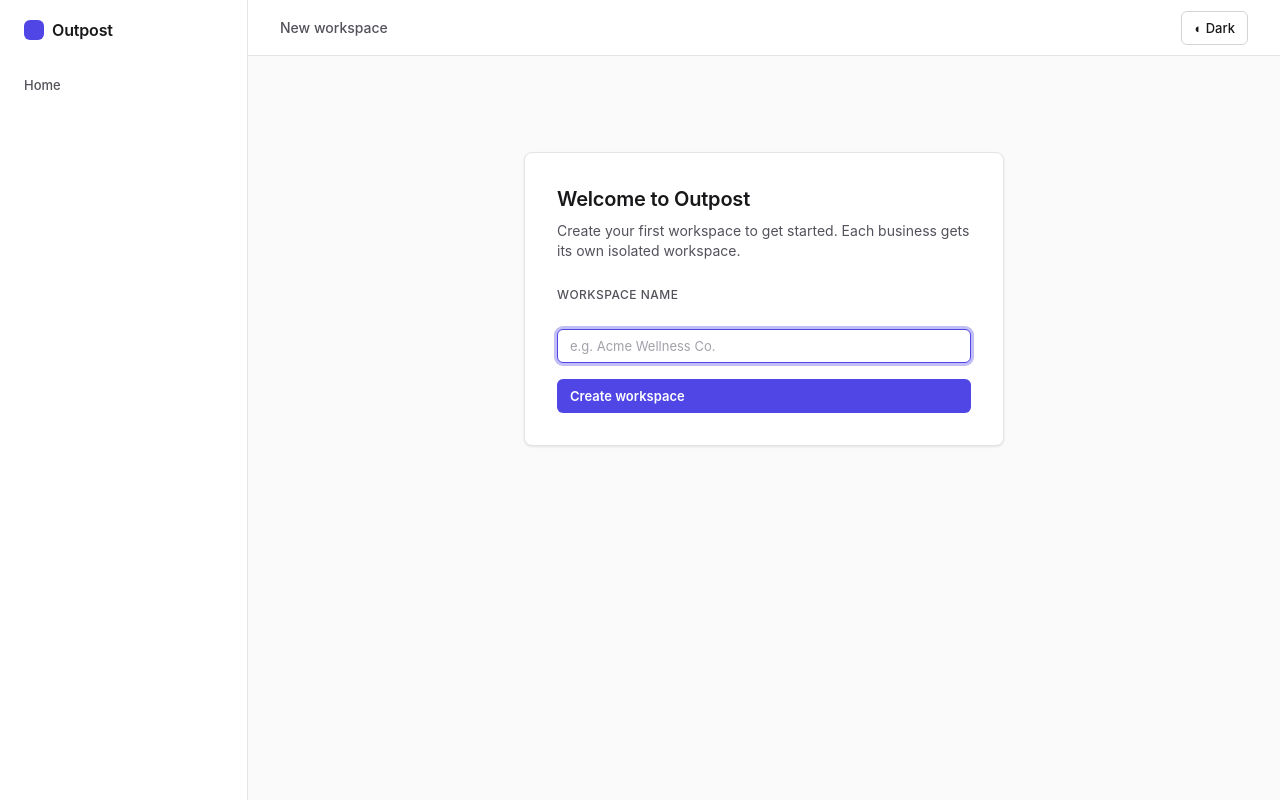
After one commit to shantanu9841/Outpost, a FastAPI app: template app/templates/workspaces_new.html in a window 1280 px wide. The commit adds this page. Run offline with FastAPI, Linux system fonts and the light colour scheme; the template is opened without the code that fills it, so the values that code supplies are empty.

Commit message:
Slice 1: workspaces and BYO-key settings
Add workspace and workspace_setting tables. Every db.py function takes
workspace_id as a required parameter and filters by it, so tenant isolation
is enforced at every call site rather than by middleware. The active
workspace is tracked in a cookie and resolved per-request; the side rail
gets a workspace switcher and a Settings nav item.

Settings page lets the owner paste and save youtube/apify/apollo/llm keys
per workspace; saved keys display masked and can be removed. Verified two
workspaces with different keys stay fully isolated, both through the UI and
by querying workspace_setting directly.

Adds python-multipart (required by FastAPI to parse HTML form posts).

Co-Authored-By: Claude Opus 4.8 <noreply@anthropic.com>

```diff
--- a/app/main.py
+++ b/app/main.py
@@ -1,25 +1,28 @@
 """Outpost FastAPI application.
 
-Slice 0: a runnable app with SQLite connected, a health route, and a styled
-empty shell honoring the design.md tokens with a light/dark theme toggle.
+Slice 1: workspaces (create, switch) and per-workspace BYO-key settings.
+The active workspace is tracked in a cookie; every data-touching route
+depends on get_current_workspace to scope its queries.
 """
 
+import sqlite3
 from contextlib import asynccontextmanager
 from pathlib import Path
 
-from fastapi import FastAPI, Request
-from fastapi.responses import HTMLResponse
+from fastapi import Cookie, Depends, FastAPI, Form, Request
+from fastapi.responses import HTMLResponse, RedirectResponse
 from fastapi.staticfiles import StaticFiles
 from fastapi.templating import Jinja2Templates
 
 from app import db
 
 BASE_DIR = Path(__file__).resolve().parent
+WORKSPACE_COOKIE = "workspace_id"
 
 
 @asynccontextmanager
 async def lifespan(app: FastAPI):
-    # Create/connect the database on startup so a fresh checkout just works.
+    # Create tables on startup so a fresh checkout just works.
     db.init()
     yield
 
@@ -30,6 +33,31 @@ app.mount("/static", StaticFiles(directory=BASE_DIR / "static"), name="static")
 templates = Jinja2Templates(directory=BASE_DIR / "templates")
 
 
+def get_current_workspace(
+    workspace_id: str | None = Cookie(default=None),
+) -> sqlite3.Row | None:
+    """Resolve the active workspace from the cookie.
+
+    Returns None if there are no workspaces yet, or if the cookie is
+    missing/invalid — callers redirect to workspace creation in that case.
+    Falls back to the most recently created workspace when the cookie is
+    absent or stale, so a fresh browser still lands somewhere sensible.
+    """
+    workspaces = db.list_workspaces()
+    if not workspaces:
+        return None
+
+    if workspace_id is not None:
+        try:
+            match = db.get_workspace(int(workspace_id))
+        except ValueError:
+            match = None
+        if match is not None:
+            return match
+
+    return workspaces[0]
+
+
 @app.get("/health")
 def health() -> dict[str, str]:
     """Liveness check."""
@@ -37,6 +65,102 @@ def health() -> dict[str, str]:
 
 
 @app.get("/", response_class=HTMLResponse)
-def index(request: Request) -> HTMLResponse:
-    """The styled empty shell."""
-    return templates.TemplateResponse(request, "index.html")
+def index(
+    request: Request,
+    workspace=Depends(get_current_workspace),
+) -> HTMLResponse:
+    if workspace is None:
+        return RedirectResponse("/workspaces/new", status_code=303)
+    return templates.TemplateResponse(
+        request,
+        "index.html",
+        {"workspace": workspace, "workspaces": db.list_workspaces()},
+    )
+
+
+@app.get("/workspaces/new", response_class=HTMLResponse)
+def new_workspace_form(
+    request: Request,
+    workspace=Depends(get_current_workspace),
+) -> HTMLResponse:
+    return templates.TemplateResponse(
+        request,
+        "workspaces_new.html",
+        {"workspace": workspace, "workspaces": db.list_workspaces()},
+    )
+
+
+@app.post("/workspaces")
+def create_workspace(name: str = Form(...)) -> RedirectResponse:
+    workspace_id = db.create_workspace(name.strip())
+    response = RedirectResponse("/", status_code=303)
+    response.set_cookie(WORKSPACE_COOKIE, str(workspace_id))
+    return response
+
+
+@app.post("/workspaces/switch")
+def switch_workspace(workspace_id: str = Form(...)) -> RedirectResponse:
+    response = RedirectResponse("/", status_code=303)
+    response.set_cookie(WORKSPACE_COOKIE, workspace_id)
+    return response
+
+
+@app.get("/settings")
+def settings_page(
+    request: Request,
+    workspace=Depends(get_current_workspace),
+):
+    if workspace is None:
+        return RedirectResponse("/workspaces/new", status_code=303)
+
+    saved = db.get_settings(workspace["id"])
+    masked = {key: _mask(value) for key, value in saved.items()}
+    return templates.TemplateResponse(
+        request,
+        "settings.html",
+        {
+            "workspace": workspace,
+            "workspaces": db.list_workspaces(),
+            "setting_keys": db.SETTING_KEYS,
+            "masked": masked,
+        },
+    )
+
+
+@app.post("/settings")
+def save_settings(
+    workspace=Depends(get_current_workspace),
+    youtube: str = Form(default=""),
+    apify: str = Form(default=""),
+    apollo: str = Form(default=""),
+    llm: str = Form(default=""),
+) -> RedirectResponse:
+    if workspace is None:
+        return RedirectResponse("/workspaces/new", status_code=303)
+
+    submitted = {"youtube": youtube, "apify": apify, "apollo": apollo, "llm": llm}
+    for key_name, key_value in submitted.items():
+        # Blank means "leave unchanged" — the field shows a masked
+        # placeholder, not the real value, so an empty submit must not
+        # overwrite the saved key with an empty string.
+        if key_value.strip():
+            db.save_setting(workspace["id"], key_name, key_value.strip())
+
+    return RedirectResponse("/settings", status_code=303)
+
+
+@app.post("/settings/delete/{key_name}")
+def delete_setting(
+    key_name: str,
+    workspace=Depends(get_current_workspace),
+) -> RedirectResponse:
+    if workspace is not None and key_name in db.SETTING_KEYS:
+        db.delete_setting(workspace["id"], key_name)
+    return RedirectResponse("/settings", status_code=303)
+
+
+def _mask(value: str) -> str:
+    """Mask a secret for display: dots plus the last 4 characters."""
+    if len(value) <= 4:
+        return "••••"
+    return "••••" + value[-4:]
--- a/app/static/css/app.css
+++ b/app/static/css/app.css
@@ -188,8 +188,207 @@ body {
   background: var(--surface-hover);
 }
 
+.btn--primary {
+  background: var(--accent);
+  color: var(--accent-fg);
+  font-weight: 600;
+}
+
+.btn--primary:hover {
+  background: var(--accent-hover);
+}
+
+.btn--ghost {
+  background: transparent;
+  color: var(--text-2);
+}
+
+.btn--ghost:hover {
+  background: var(--surface-hover);
+  color: var(--text);
+}
+
+.btn--small {
+  height: 28px;
+  padding: 0 var(--space-2);
+  font-size: 12px;
+}
+
 .btn:focus-visible {
   outline: none;
   border-color: var(--accent);
   box-shadow: 0 0 0 3px var(--ring);
 }
+
+/* Form elements */
+.label {
+  display: block;
+  font-size: 12px;
+  font-weight: 500;
+  color: var(--text-2);
+  letter-spacing: 0.04em;
+  text-transform: uppercase;
+  margin-bottom: var(--space-2);
+}
+
+.input,
+.select {
+  height: 34px;
+  width: 100%;
+  padding: 0 var(--space-3);
+  border-radius: var(--radius-control);
+  border: 1px solid var(--border-strong);
+  background: var(--surface);
+  color: var(--text);
+  font-family: var(--font-sans);
+  font-size: 13px;
+}
+
+.input::placeholder {
+  color: var(--text-3);
+}
+
+.input:focus,
+.select:focus {
+  outline: none;
+  border-color: var(--accent);
+  box-shadow: 0 0 0 3px var(--ring);
+}
+
+/* Workspace switcher (side rail) */
+.workspace-switcher {
+  margin: var(--space-2) 0 var(--space-4);
+  padding: 0 var(--space-1);
+  display: flex;
+  flex-direction: column;
+  gap: var(--space-2);
+}
+
+.workspace-switcher__form .select {
+  font-size: 13px;
+  font-weight: 500;
+}
+
+.workspace-switcher__new {
+  font-size: 12px;
+  color: var(--accent);
+  text-decoration: none;
+  padding: 0 var(--space-2);
+}
+
+.workspace-switcher__new:hover {
+  color: var(--accent-hover);
+  text-decoration: underline;
+}
+
+/* Form card (create workspace) */
+.form-card {
+  max-width: 480px;
+  margin: 64px auto 0;
+  background: var(--surface);
+  border: 1px solid var(--border);
+  border-radius: var(--radius-card);
+  box-shadow: var(--shadow);
+  padding: var(--space-8);
+}
+
+.form-card__title {
+  font-size: 20px;
+  font-weight: 600;
+  line-height: 28px;
+  letter-spacing: -0.01em;
+  margin: 0 0 var(--space-2);
+}
+
+.form-card__body {
+  font-size: 14px;
+  color: var(--text-2);
+  margin: 0 0 var(--space-6);
+}
+
+.form-card__form {
+  display: flex;
+  flex-direction: column;
+  gap: var(--space-4);
+}
+
+/* Settings page */
+.settings__title {
+  font-size: 24px;
+  font-weight: 600;
+  line-height: 32px;
+  letter-spacing: -0.01em;
+  margin: 0 0 var(--space-2);
+}
+
+.settings__body {
+  font-size: 14px;
+  color: var(--text-2);
+  margin: 0 0 var(--space-8);
+  max-width: 640px;
+}
+
+.settings__grid {
+  display: grid;
+  grid-template-columns: repeat(auto-fill, minmax(280px, 1fr));
+  gap: var(--space-5);
+  max-width: 900px;
+}
+
+.settings__grid > .btn {
+  grid-column: 1 / -1;
+  justify-self: start;
+}
+
+.key-card {
+  background: var(--surface);
+  border: 1px solid var(--border);
+  border-radius: var(--radius-card);
+  box-shadow: var(--shadow);
+  padding: var(--space-5);
+  display: flex;
+  flex-direction: column;
+  gap: var(--space-3);
+}
+
+.key-card__header {
+  display: flex;
+  align-items: center;
+  justify-content: space-between;
+}
+
+.key-card__label {
+  font-size: 16px;
+  font-weight: 600;
+  letter-spacing: -0.01em;
+}
+
+.key-card__hint {
+  font-size: 13px;
+  color: var(--text-2);
+  margin: 0;
+}
+
+.key-card__remove {
+  align-self: flex-start;
+}
+
+/* Badges */
+.badge {
+  display: inline-flex;
+  align-items: center;
+  padding: 3px 10px;
+  border-radius: var(--radius-pill);
+  font-size: 11px;
+  font-weight: 600;
+}
+
+.badge--success {
+  color: var(--success);
+  background: var(--success-subtle);
+}
+
+.badge--muted {
+  color: var(--text-3);
+  background: var(--bg-subtle);
+}
--- a/app/templates/base.html
+++ b/app/templates/base.html
@@ -30,8 +30,25 @@
           <span class="rail__mark" aria-hidden="true"></span>
           Outpost
         </div>
+
+        {% if workspace %}
+        <div class="workspace-switcher">
+          <form method="post" action="/workspaces/switch" class="workspace-switcher__form">
+            <select name="workspace_id" class="select" onchange="this.form.submit()">
+              {% for w in workspaces %}
+              <option value="{{ w.id }}" {% if w.id == workspace.id %}selected{% endif %}>{{ w.name }}</option>
+              {% endfor %}
+            </select>
+          </form>
+          <a class="workspace-switcher__new" href="/workspaces/new">+ New workspace</a>
+        </div>
+        {% endif %}
+
         <nav class="rail__nav">
-          <a class="rail__item rail__item--active" href="/">Home</a>
+          <a class="rail__item {% if request.url.path == '/' %}rail__item--active{% endif %}" href="/">Home</a>
+          {% if workspace %}
+          <a class="rail__item {% if request.url.path == '/settings' %}rail__item--active{% endif %}" href="/settings">Settings</a>
+          {% endif %}
         </nav>
       </aside>
 
--- /dev/null
+++ b/app/templates/workspaces_new.html
@@ -0,0 +1,24 @@
+{% extends "base.html" %}
+
+{% block title %}New workspace — Outpost{% endblock %}
+{% block topbar %}New workspace{% endblock %}
+
+{% block content %}
+<section class="form-card">
+  <h1 class="form-card__title">
+    {% if workspace %}Create a workspace{% else %}Welcome to Outpost{% endif %}
+  </h1>
+  <p class="form-card__body">
+    {% if workspace %}
+    Each workspace keeps its own targets, drafts, and BYO-keys isolated from every other workspace.
+    {% else %}
+    Create your first workspace to get started. Each business gets its own isolated workspace.
+    {% endif %}
+  </p>
+  <form method="post" action="/workspaces" class="form-card__form">
+    <label class="label" for="name">Workspace name</label>
+    <input class="input" type="text" id="name" name="name" placeholder="e.g. Acme Wellness Co." required autofocus />
+    <button class="btn btn--primary" type="submit">Create workspace</button>
+  </form>
+</section>
+{% endblock %}
--- a/requirements.txt
+++ b/requirements.txt
@@ -1,3 +1,4 @@
 fastapi>=0.110
 uvicorn[standard]>=0.29
 jinja2>=3.1
+python-multipart>=0.0.9
```
Also changed, not shown: DECISIONS.md (+18 -0 lines), PROGRESS.md (+17 -9 lines), app/db.py (+118 -11 lines), app/templates/index.html (+3 -4 lines), app/templates/settings.html (added, +61 -0 lines).
